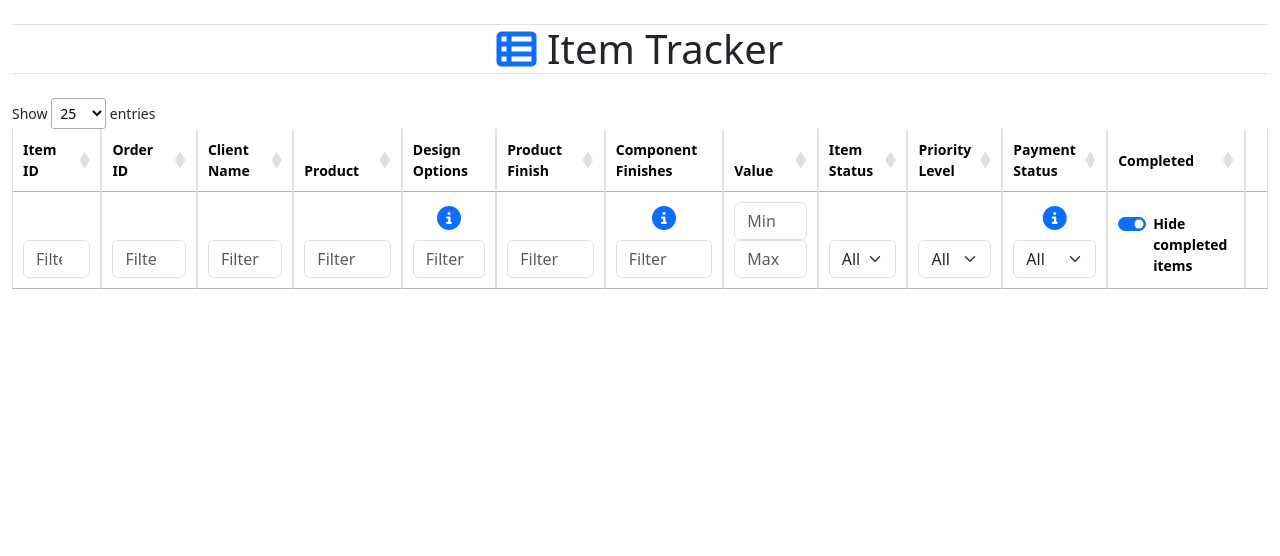
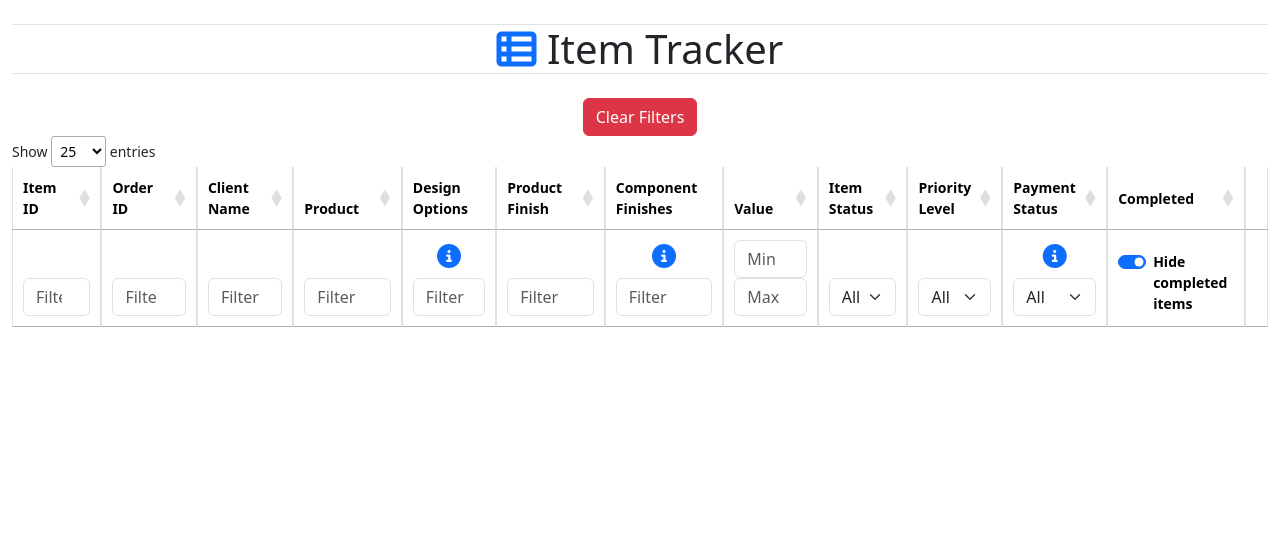
Before and after one commit to dimispapa/slotted-need, a Django app: page /orders/order-item-tracker/ in a window 1280 px wide. Shown: the part 56-612 px from the top of the page. Run offline with Django 5.2, Linux system fonts and the light colour scheme; the visitor is signed in with stand-in values (Sample User, id 1); data comes from the database, SQL or seed files in the repository; data that the repository does not hold is empty; parts of the project's set-up code (start-up, migrations or seed data) failed here and were passed over; some libraries are stand-ins or nearby versions.

Commit message:
feat: add clear filters btn to trackers

```diff
--- a/orders/templates/orders/order_items.html
+++ b/orders/templates/orders/order_items.html
@@ -12,7 +12,13 @@
 
 {% block content %}
 <div id="orderitem-tracker-container" class="container-fluid mt-2 mt-md-4">
-    <h1 class="display-6 mb-2 mb-md-4 text-center border-top border-bottom"><i class="fa-solid fa-table-list text-primary"></i> Item Tracker</h1>
+    <!-- Heading -->
+    <h1 class="display-6 mb-2 mb-md-4 text-center border-top border-bottom"><i
+            class="fa-solid fa-table-list text-primary"></i> Item Tracker</h1>
+    <!-- Clear filters button -->
+    <div class="text-center">
+        <button id="clear-filters-btn" class="btn btn-danger">Clear Filters</button>
+    </div>
     <!-- Filtering and DataTable -->
     <table id="orderitem-table" class="display table table-bordered table-responsive table-striped">
         <thead>
@@ -31,7 +37,7 @@
                 <th>Completed</th>
                 <th></th>
             </tr>
-            <tr class="filter-row">
+            <tr id="filter-row">
                 <th><input type="number" class="form-control" id="filter-id" placeholder="Filter" /></th>
                 <th><input type="number" class="form-control" id="filter-order" placeholder="Filter" /></th>
                 <th><input type="text" class="form-control" id="filter-client" placeholder="Filter" /></th>
--- a/static/js/item_tracker.js
+++ b/static/js/item_tracker.js
@@ -8,6 +8,7 @@ import {
     generateSelectOptions,
     generateOptionsList,
     toggleSpinner,
+    clearDataTableFilters
 
 } from "./utils.js";
 
@@ -443,6 +444,14 @@ $(document).ready(function () {
         openPaidStatusModal(orderId);
     });
 
+    // Add event listener for clicks on clear filter btn
+    $('#clear-filters-btn').on('click', function () {
+        // clear query parameter to effectively remove all filters in back-end
+        params.delete('filter_type');
+        // clear filters on front-end and reload table
+        clearDataTableFilters(table);
+    });
+
     // Function that populates the paid status modal with order details
     function populatePaidStatusModal(data) {
         // set modal title label
--- a/static/js/utils.js
+++ b/static/js/utils.js
@@ -391,6 +391,24 @@ function formatWithThousandsSeparator(num) {
     return parts.join(",");
 };
 
+// Function that clear filters on the DataTable
+function clearDataTableFilters(table) {
+    debugger;
+    // get input elements and clear the values
+    let inputs = $('#filter-row th input.form-control');
+    for (let input of inputs) {
+        input.value = '';
+    };
+    // get select elements and clear the values
+    let selects = $('#filter-row th select');
+    for (let select of selects) {
+        select.value = 'All';
+    };
+    debugger;
+    // Reload the table
+    table.ajax.reload();
+};
+
 export {
     displayMessages,
     displayMessage,
@@ -405,5 +423,6 @@ export {
     toggleSpinner,
     toggleChildRow,
     fetchOrderItems,
-    formatWithThousandsSeparator
+    formatWithThousandsSeparator,
+    clearDataTableFilters
 };
```
Also changed, not shown: orders/templates/orders/orders.html (+8 -2 lines), static/js/order_tracker.js (+7 -0 lines).
